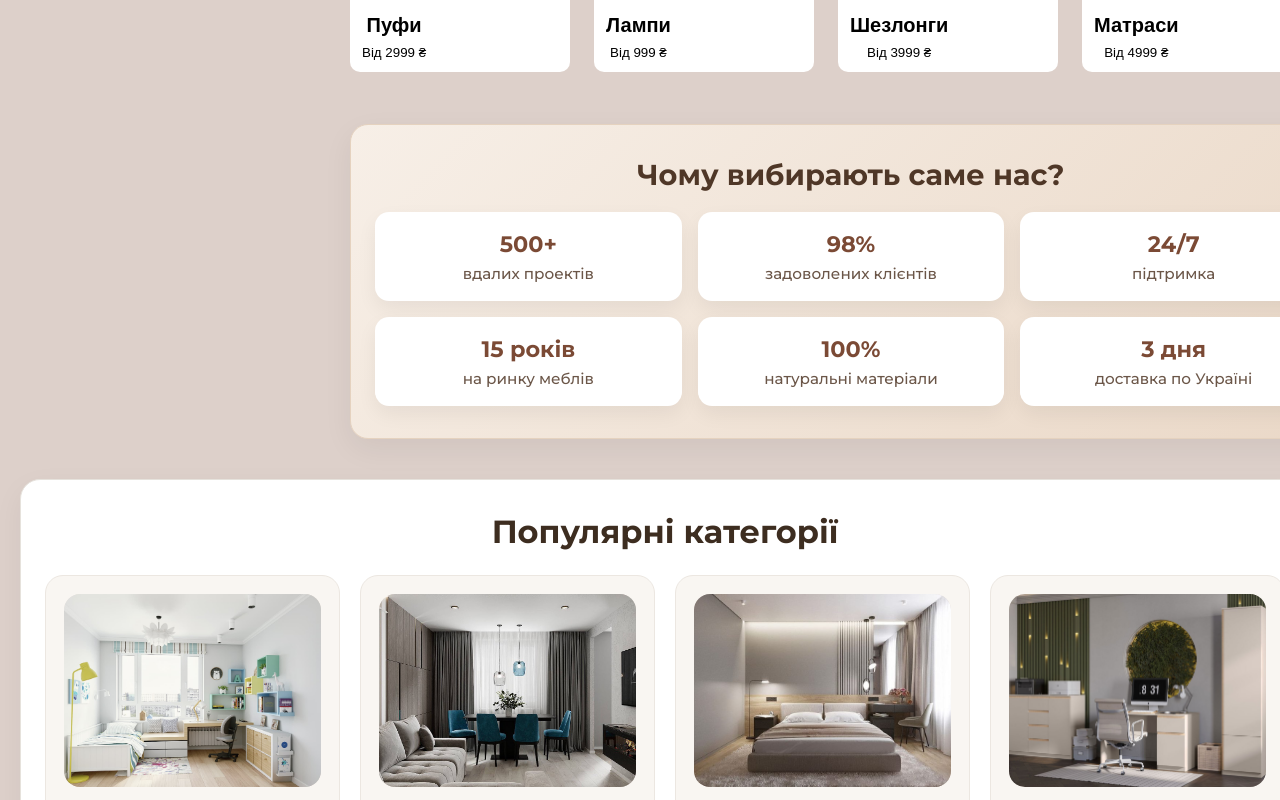
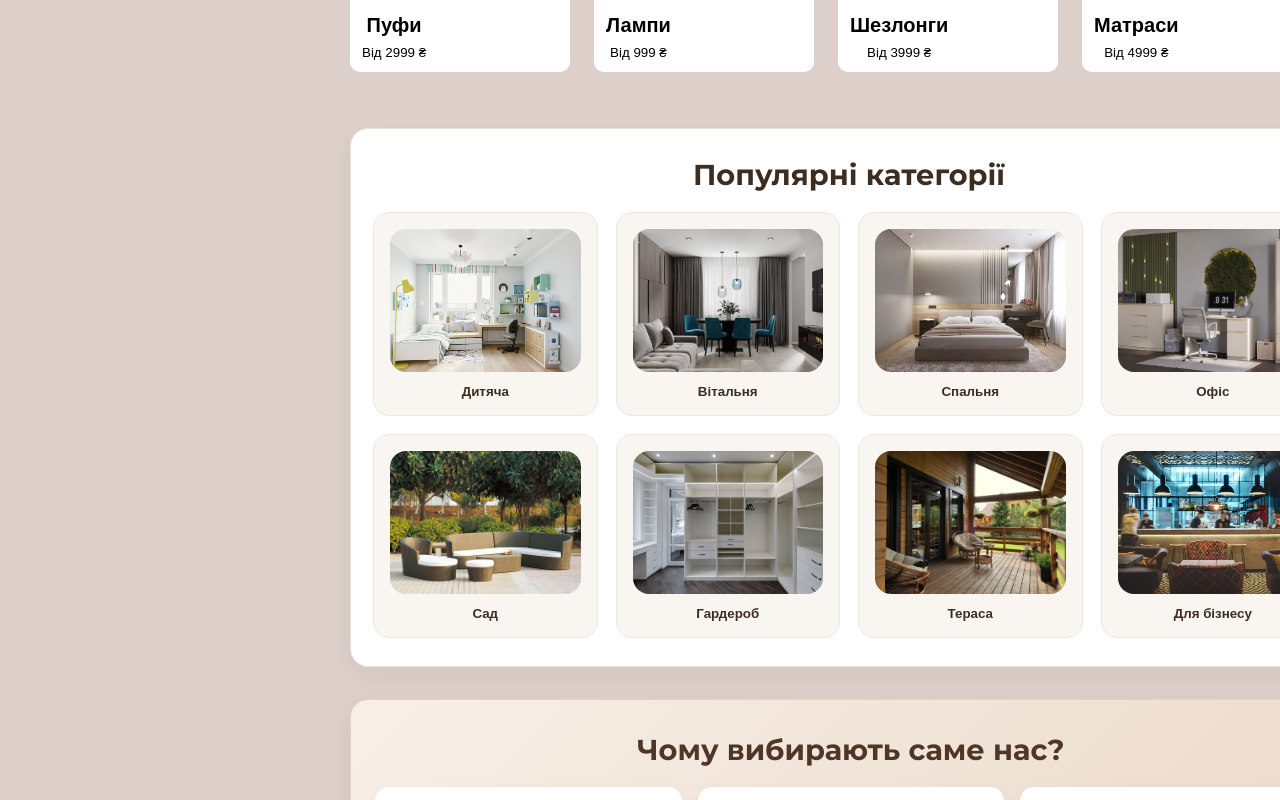
Before and after one commit to kuriWinston/furniture, a React (Create React App) app: page / in a window 1280 px wide. Shown: the part 2400-3200 px from the top of the page. Built offline with nearby package versions, Linux system fonts and the light colour scheme.

Commit message:
fix bugs

```diff
--- a/src/App.css
+++ b/src/App.css
@@ -251,7 +251,7 @@
 }
 
 .whyWe {
-  width: min(1550px, 100%);
+  width: min(1450px, 100%);
   margin: 32px auto 0;
   padding: 32px 24px;
   background: linear-gradient(135deg, #f7efe7 0%, #ead8c7 100%);
@@ -261,7 +261,7 @@
 }
 
 .brand-menu {
-  width: min(1550px, 100%);
+  width: min(1350px, 100%);
   margin: 40px auto 0;
   padding: 32px 24px;
   background: #ffffff;
--- a/src/App.jsx
+++ b/src/App.jsx
@@ -38,7 +38,7 @@ function App() {
               <Items key={item.id} item={item}  />
             ))}
           </div>
-
+            <ScrollMenu />
           <div className="whyWe">
             <div className="whyWe-content">
               <h2>Чому вибирають саме нас?</h2>
@@ -73,7 +73,7 @@ function App() {
         </main>
       </div>
 
-      <ScrollMenu />
+
       <Footer />
     </div>
   );
--- a/src/index.css
+++ b/src/index.css
@@ -54,7 +54,7 @@ header ul.nav li:hover{
 
 header .presentation{
   margin: 0 auto;
-  width: 99.1vw;
+  width: 94.1vw;
   min-height: 70vh;
   background: url('./imgBg/minimalizm.jpg') no-repeat;
   background-size: cover;
--- a/src/popProduct.css
+++ b/src/popProduct.css
@@ -1,46 +1,46 @@
 .brand-menu {
-  width: min(1550px, 100%);
-  margin: 40px auto 0;
-  padding: 32px 24px;
+  width: min(1400px, 100%);
+  margin: 36px auto 0;
+  padding: 28px 22px;
   background: #ffffff;
   border: 1px solid #e6e2dc;
-  border-radius: 20px;
-  box-shadow: 0 10px 30px rgba(0, 0, 0, 0.05);
+  border-radius: 18px;
+  box-shadow: 0 9px 27px rgba(0, 0, 0, 0.05);
 }
 
 .brand-menu__header {
   text-align: center;
-  margin-bottom: 24px;
+  margin-bottom: 20px;
 }
 
 .brand-menu__header h2 {
   margin: 0;
-  font-size: 2rem;
+  font-size: 1.8rem;
   color: #3d2d20;
 }
 
 .brand-menu__header p {
   margin: 10px auto 0;
-  max-width: 640px;
+  max-width: 580px;
   color: #6b5b4d;
-  font-size: 0.98rem;
+  font-size: 0.9rem;
 }
 
 .brand-menu__grid {
   display: grid;
-  grid-template-columns: repeat(4, minmax(180px, 1fr));
-  gap: 20px;
+  grid-template-columns: repeat(4, minmax(160px, 1fr));
+  gap: 18px;
 }
 
 .brand-menu__card {
   display: flex;
   flex-direction: column;
   align-items: center;
-  gap: 14px;
-  padding: 18px;
+  gap: 12px;
+  padding: 16px;
   background: #f9f6f2;
   border: 1px solid #ece7e1;
-  border-radius: 18px;
+  border-radius: 16px;
   cursor: pointer;
   transition: transform 0.2s ease, box-shadow 0.2s ease;
 }
@@ -77,90 +77,6 @@
   letter-spacing: 0.06em;
 }
 
-.brand-menu__title {
-  font-weight: 700;
-  color: #3d2d20;
-  text-align: center;
-}
-
-.brand-menu {
-  width: min(1550px, 100%);
-  margin: 40px auto 0;
-  padding: 32px 24px;
-  background: #ffffff;
-  border: 1px solid #e6e2dc;
-  border-radius: 20px;
-  box-shadow: 0 10px 30px rgba(0, 0, 0, 0.05);
-}
-
-.brand-menu__header {
-  text-align: center;
-  margin-bottom: 24px;
-}
-
-.brand-menu__header h2 {
-  margin: 0;
-  font-size: 2rem;
-  color: #3d2d20;
-}
-
-.brand-menu__header p {
-  margin: 10px auto 0;
-  max-width: 640px;
-  color: #6b5b4d;
-  font-size: 0.98rem;
-}
-
-.brand-menu__grid {
-  display: grid;
-  grid-template-columns: repeat(4, minmax(180px, 1fr));
-  gap: 20px;
-}
-
-.brand-menu__card {
-  display: flex;
-  flex-direction: column;
-  align-items: center;
-  gap: 14px;
-  padding: 18px;
-  background: #f9f6f2;
-  border: 1px solid #ece7e1;
-  border-radius: 18px;
-  cursor: pointer;
-  transition: transform 0.2s ease, box-shadow 0.2s ease;
-}
-
-.brand-menu__card:hover {
-  transform: translateY(-3px);
-  box-shadow: 0 14px 24px rgba(74, 55, 39, 0.08);
-}
-
-.brand-menu__thumb {
-  width: 100%;
-  aspect-ratio: 4 / 3;
-  border-radius: 16px;
-  background: linear-gradient(135deg, #f2ebe3 0%, #dcd1c9 100%);
-  display: grid;
-  place-items: center;
-  overflow: hidden;
-  transition: transform 0.25s ease;
-}
-
-.brand-menu__thumb img {
-  width: 100%;
-  height: 100%;
-  object-fit: cover;
-}
-
-.brand-menu__card:hover .brand-menu__thumb {
-  transform: scale(1.05);
-}
-
-.brand-menu__placeholder {
-  color: #8f7f73;
-  font-size: 0.95rem;
-  letter-spacing: 0.06em;
-}
 
 .brand-menu__title {
   font-weight: 700;
```
